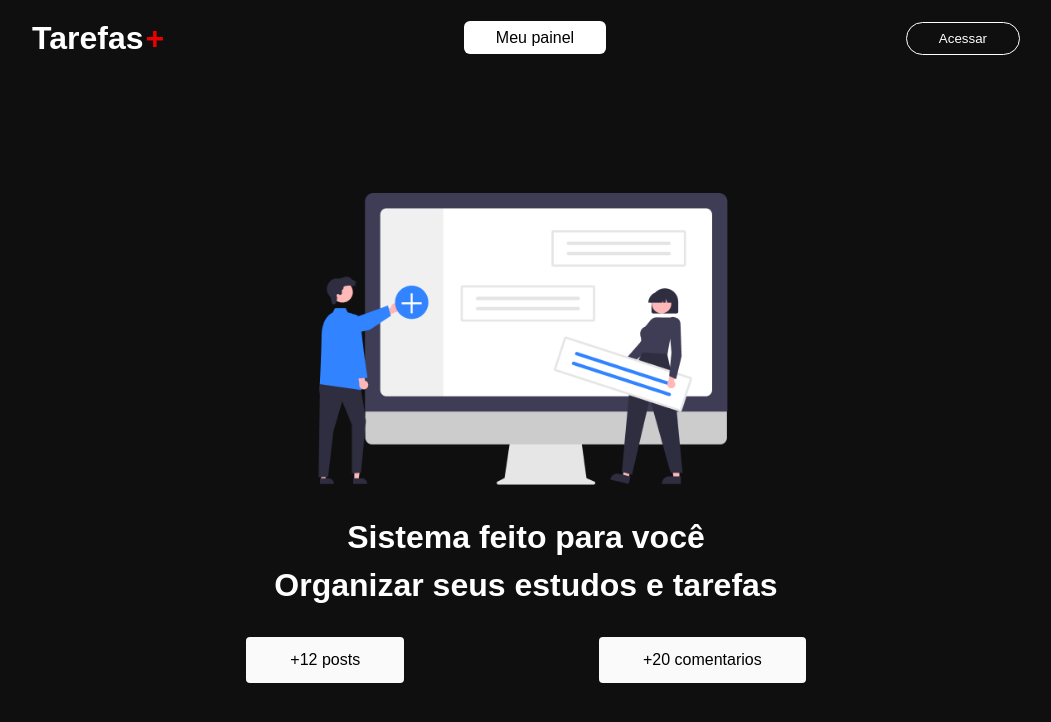
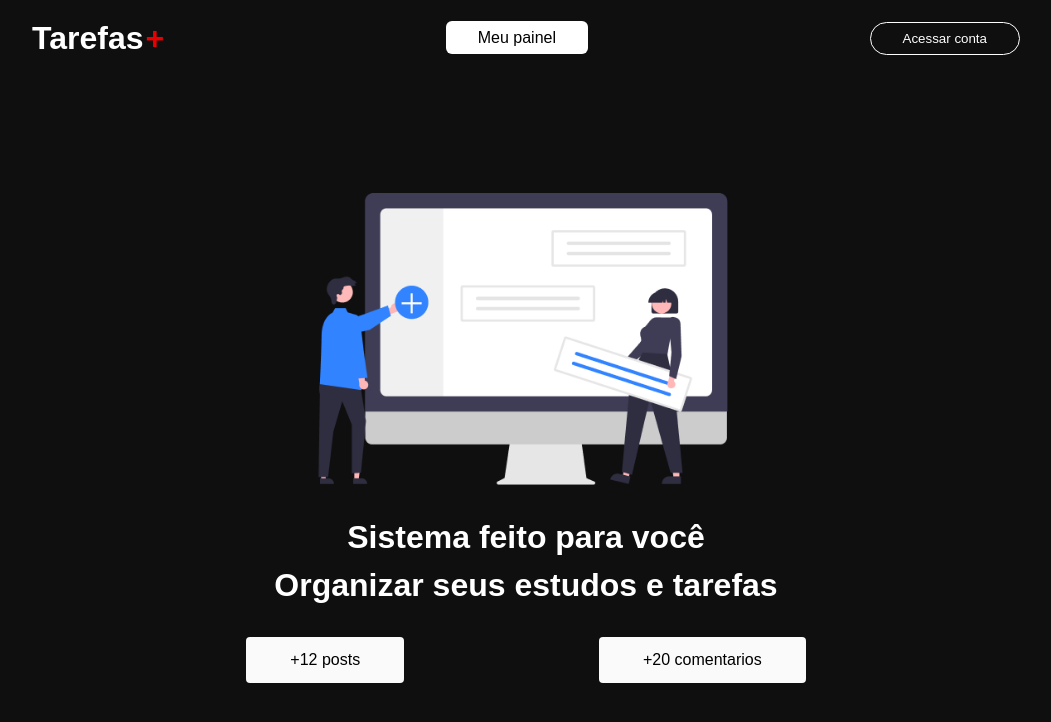
Before and after one commit to PabloMezak/TarefaBoard, a Next.js app: page / in a window 1280 px wide. Shown: the top 722 px of the page, without its empty margins (114-1165 px from the left). Built offline with nearby package versions, Linux system fonts and the light colour scheme; no server answers.

Commit message:
Commit 2 Sistema de login completo (back e front)

```diff
--- a/src/components/header/index.tsx
+++ b/src/components/header/index.tsx
@@ -1,6 +1,10 @@
 import styles from './styles.module.css'
 import Link from 'next/link'
+import { useSession, signIn, signOut } from 'next-auth/react'
 export function Header() {
+
+    //UseSession veremos se o usuario está logado ou não
+    const { data: session, status } = useSession()
     return (
         <header className={styles.header}>
             <section className={styles.content}>
@@ -13,7 +17,13 @@ export function Header() {
                 <Link href="/dashboard" className={styles.linkButton}>
                     <span>Meu painel</span>
                 </Link>
-                <button className={styles.loginButton}>Acessar</button>
+                {status === "loading" ? (
+                    <></>
+                ) : session ? (
+                    <button className={styles.loginButton} onClick={() => signOut()}>{session?.user?.name}</button>
+                ) : (
+                    <button className={styles.loginButton} onClick={() => signIn()}>Acessar conta</button>
+                )}
             </section>
         </header>
     )
--- a/src/pages/api/auth/[...nextauth].ts
+++ b/src/pages/api/auth/[...nextauth].ts
@@ -10,6 +10,7 @@ export const authOptions = {
         }),
         // ...add more providers here
     ],
+    secret: process.env.JWT_SECRET as string,
 }
 
 export default NextAuth(authOptions)
```
Also changed, not shown: 1 other file (tests, documents, lock files or other folders).
